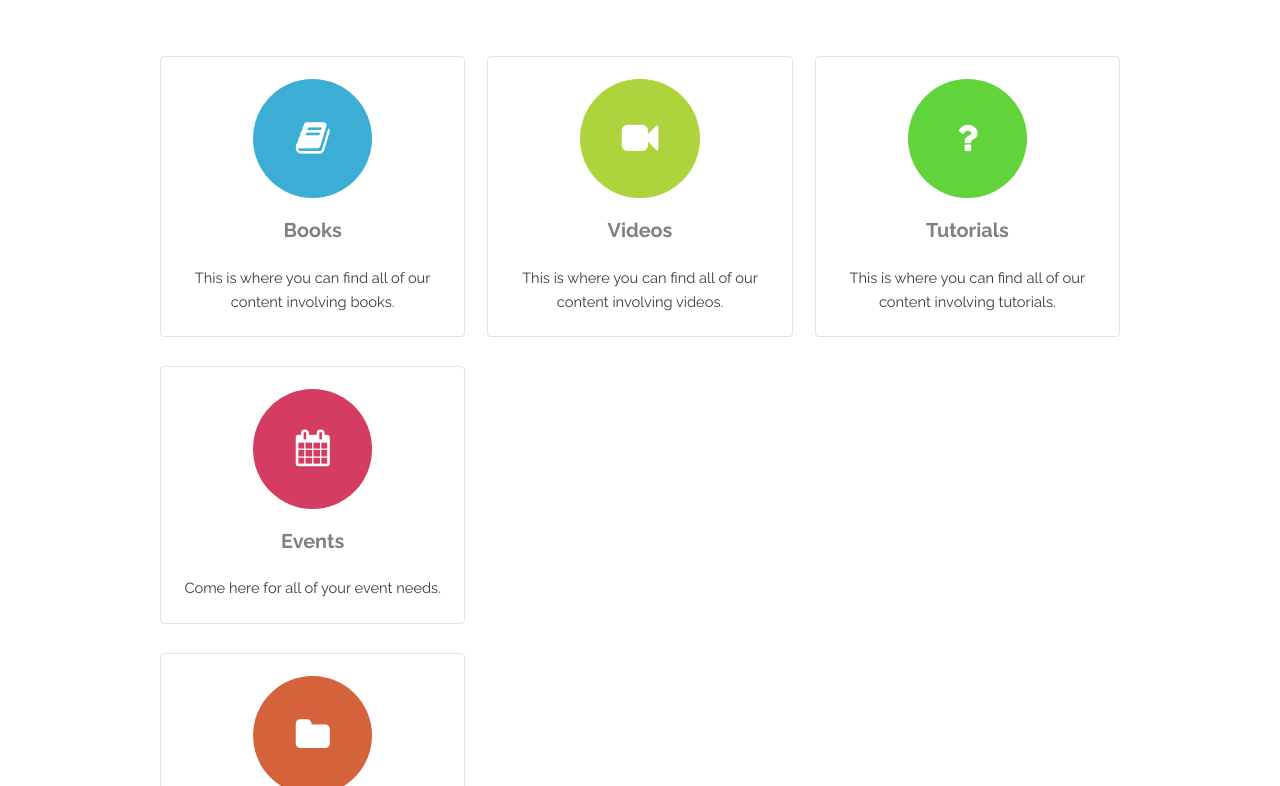
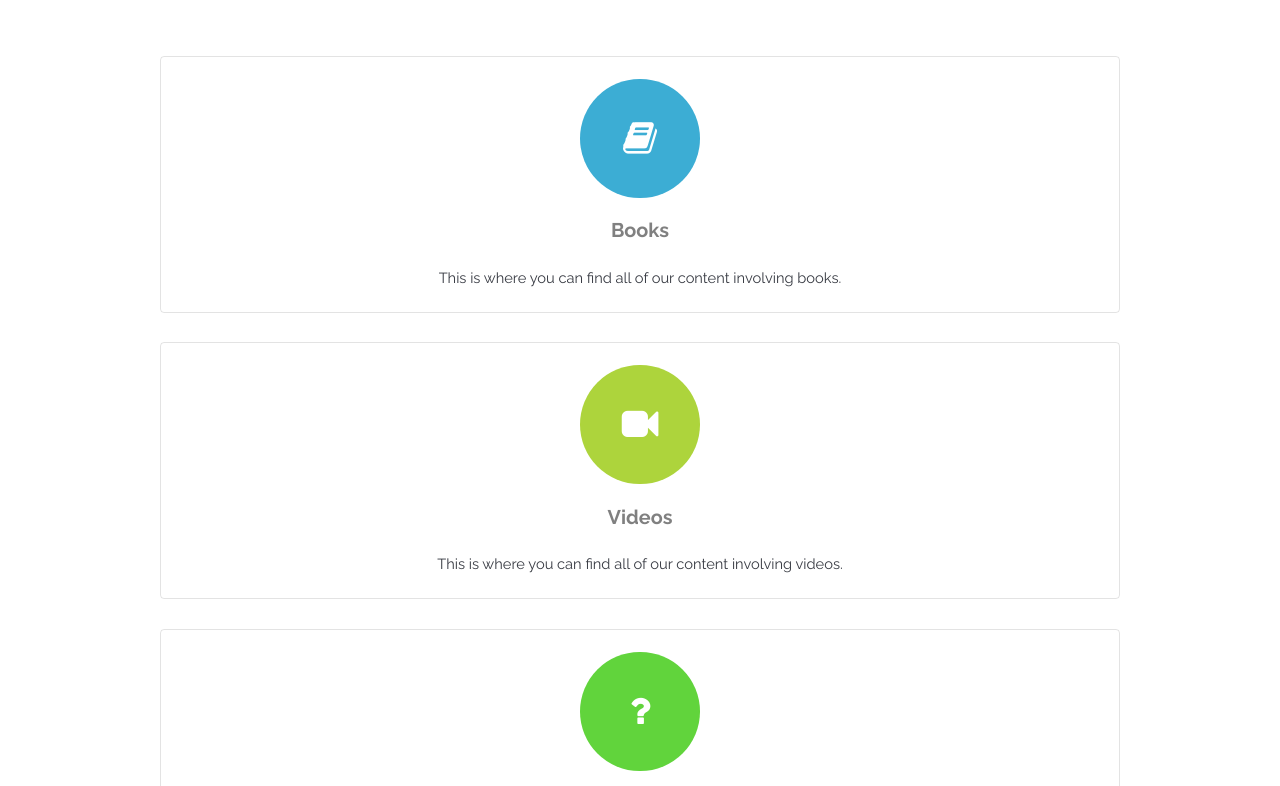
Before and after one commit to ijaaz/flextech-library-website, a plain HTML site: page browse.html in a window 1280 px wide. Shown: the part 107-893 px from the top of the page. Drawn offline with Linux system fonts and the light colour scheme.

Commit message:
Any better Hannah?

```diff
--- a/browse.html
+++ b/browse.html
@@ -43,7 +43,7 @@
             </header>
             <div class="row 100%">
 
-                <div class="4u 12u$(medium)">
+                <div class="12u 12u$(medium)">
                     <a href="books.php" style="text-decoration:none">
                         <section class="box">
                             <i class="icon big rounded color1 fa-book"></i>
@@ -52,7 +52,7 @@
                         </section>
                     </a>
                 </div>
-                <div class="4u 12u$(medium)">
+                <div class="12u 12u$(medium)">
                     <a href="videos.html" style="text-decoration:none">
                         <section class="box">
                             <i class="icon big rounded color9 fa-video-camera"></i>
@@ -61,7 +61,7 @@
                         </section>
                     </a>
                 </div>
-                <div class="4u$ 12u$(medium)">
+                <div class="12u$ 12u$(medium)">
                     <a href="tutorial.html" style="text-decoration:none">
                         <section class="box">
                             <i class="icon big rounded color10 fa-question"></i>
@@ -70,7 +70,7 @@
                         </section>
                     </a>
                 </div>
-                <div class="4u$ 12u$(medium)">
+                <div class="12u$ 12u$(medium)">
                     <a href="events.html" style="text-decoration:none">
                         <section class="box">
                             <i class="icon big rounded color6 fa-calendar"></i>
@@ -79,7 +79,7 @@
                         </section>
                     </a>
                 </div>
-                <div class="4u$ 12u$(medium)">
+                <div class="12u$ 12u$(medium)">
                     <a href="projects.html" style="text-decoration:none">
                         <section class="box">
                             <i class="icon big rounded color7 fa-folder"></i>
```
